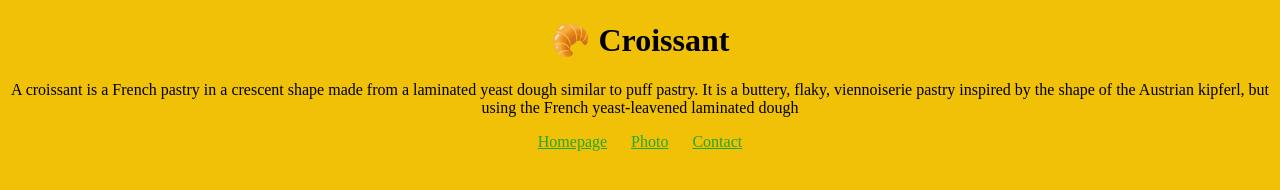
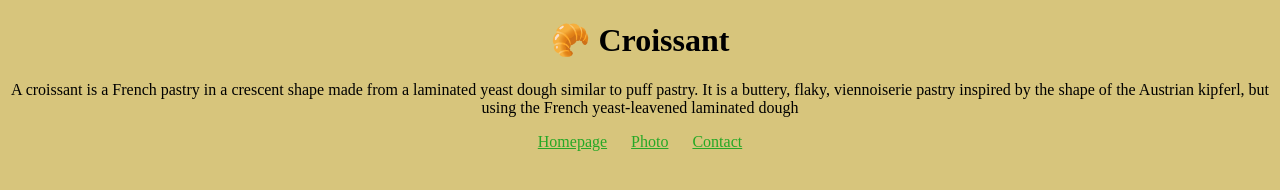
Before and after one commit to zahrarazzaghi96/Croissant, a plain HTML site: page index.html in a window 1280 px wide. Drawn offline with Linux system fonts and the light colour scheme.

Commit message:
update background

```diff
--- a/css/style.css
+++ b/css/style.css
@@ -1,5 +1,5 @@
 body {
-    background: #f0c106;
+    background: #d7c57c;
   }
 
   h1,
```
